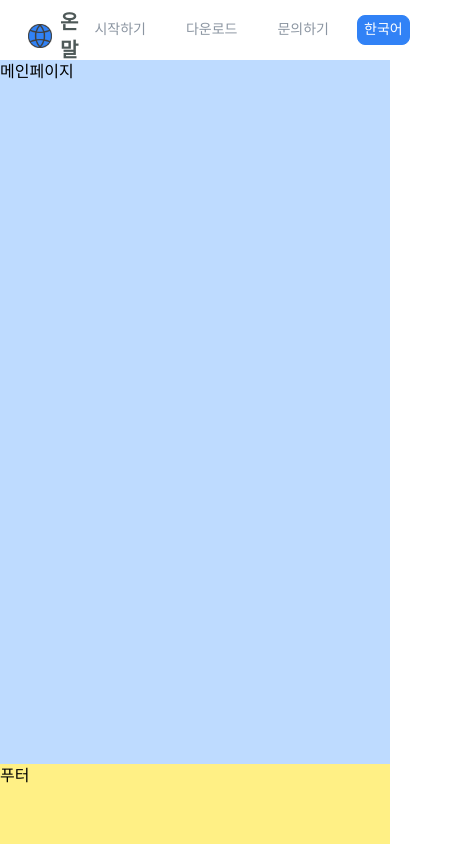
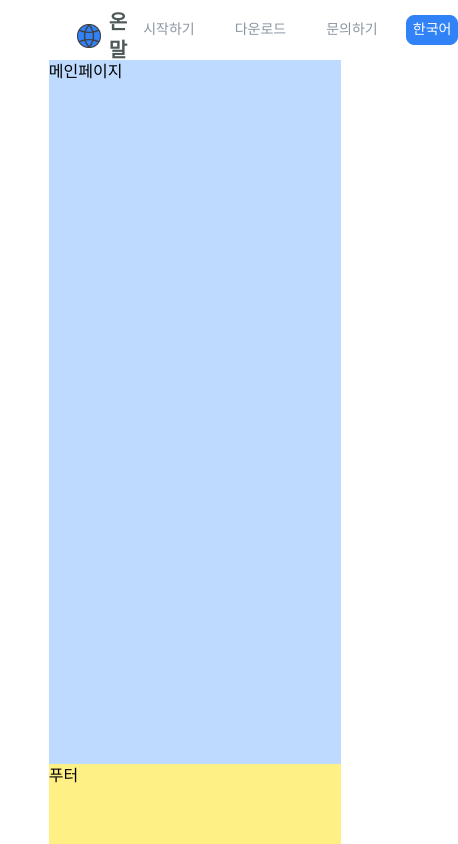
Before and after one commit to righthunkwon/onmal-web, a React (Vite) app: page / in a window 390 px wide. Shown: the whole page, 458 px wide, since content can reach past the window. Built offline with nearby package versions, Linux system fonts and the light colour scheme.

Commit message:
design: container 태그 적용, 마크업 수정

```diff
--- a/index.css
+++ b/index.css
@@ -27,19 +27,19 @@
 
 @layer components {
   .app-container {
-    @apply lg:w-3/4 mx-auto;
+    @apply container mx-auto max-w-3/4;
   }
 
   .c-nav-bar {
-    @apply mx-auto fixed top-0 lg:left-1/8 lg:w-3/4 w-full z-50 h-15;
+    @apply w-full sticky top-0 z-50 h-15;
   }
 
   .c-content {
-    @apply mt-15 min-h-[calc(100vh-8.75rem)];
+    @apply min-h-[calc(100vh-8.75rem)];
   }
 
   .c-footer {
-    @apply bottom-0 left-0 z-40 w-full h-20;
+    @apply z-40 w-full min-h-20;
   }
 
   .c-menu-item {
```
Also changed, not shown: src/App.tsx (+4 -5 lines).
